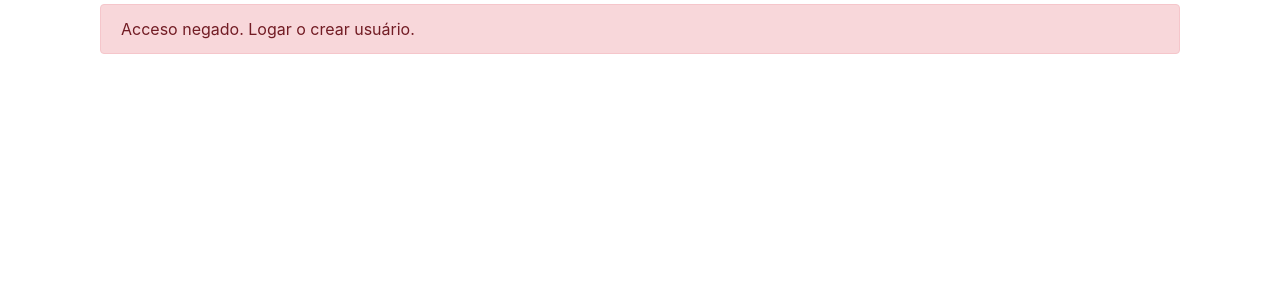
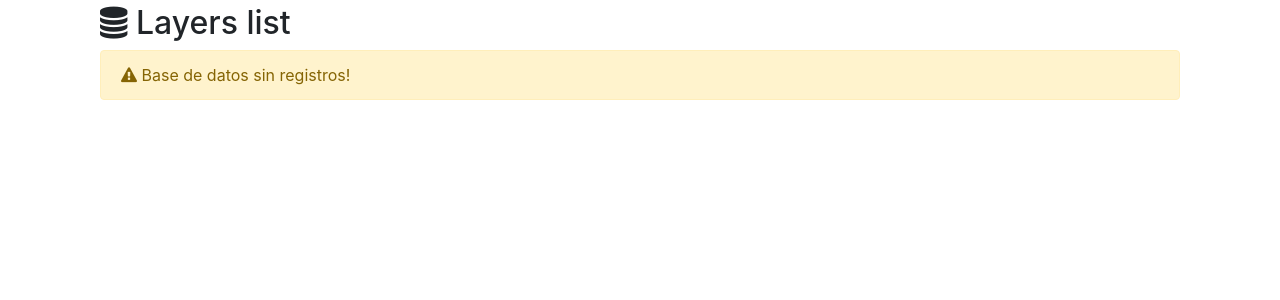
Before and after one commit to FelipeSBarros/IISLayersManager, a Django app: page /layerslist/ in a window 1280 px wide. Shown: the part 56-356 px from the top of the page. Run offline with Django 3.2, Linux system fonts and the light colour scheme; data that the repository does not hold is empty; some libraries are stand-ins or nearby versions.

Commit message:
remove user authentication to layers list

```diff
--- a/iislayers/templates/layers_list.html
+++ b/iislayers/templates/layers_list.html
@@ -2,7 +2,6 @@
 
 {% block content %}
 <div class="col-md-12">
-    {% if user.is_authenticated %}
         <h2><i class ="fa fa-database"></i> Layers list</h2>
         {% if object_list %}
             <table class = 'table table-striped'>
@@ -15,10 +14,8 @@
                     <th>Source</th>
                     <th>Created on</th>
                     <th>Modified on</th>
-
                 </tr>
                 </thead>
-
                 {% for object in page_obj %}
                 <tr>
                     <td>
@@ -58,10 +55,4 @@
         {% endif %}
 </div>
 
-    {% else %}
-        <div class="alert alert-danger" role="alert">
-            Acceso negado. Logar o crear usuário.
-        </div>
-    {% endif %}
-
 {% endblock content %}
```
